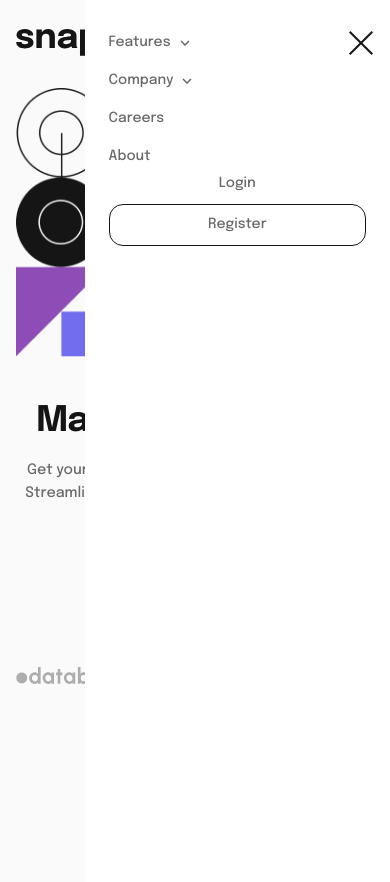
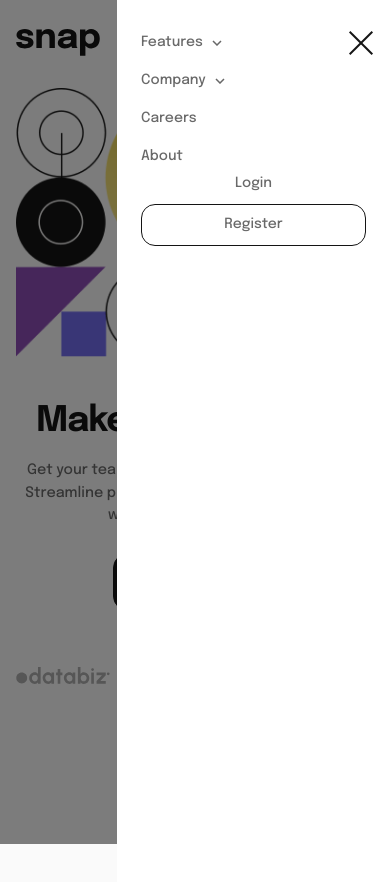
Before and after one commit to FelipeAmorimDev/Intro-section-with-dropdown-navigation, a plain HTML site: page index.html in a window 390 px wide. Both pictures are taken after a click on the picture 358 px from the left and 42 px from the top of the page. Drawn offline with Linux system fonts and the light colour scheme.

Commit message:
adicionado menu mobile

```diff
--- a/css/style.css
+++ b/css/style.css
@@ -54,7 +54,10 @@ a {
 }
 
 .header__nav {
-  width: 100%;
+ width: 100%;
+}
+
+.header__wrapper{
   display: flex;
   justify-content: space-between;
   align-items: center;
@@ -165,6 +168,7 @@ a {
   display: none;
   cursor: pointer;
   z-index: 3;
+  transition: all .3s;
 }
 
 @media (min-width:780px) {
@@ -185,23 +189,41 @@ a {
   .header {
     gap: 0px;
     justify-content: space-between;
-
   }
 
-  .header__nav {
+  .header__wrapper{
+    z-index: 2;
     position: absolute;
-    width: 66%;
-    height: 100%;
-    display: none;
+    width: 0;
+    height: 100vh;
+    display: block;
+    visibility: hidden;
     background-color: #fff;
     top: 0px;
-    right: 0px;
+    right: -40px;
     padding: 24px;
+    transition: all .3s;
   }
 
-  .header__nav.menucliked {
-    display: block;
+  .header__nav.menucliked  .header__wrapper{
+    width: calc(70% - 48px);
+    visibility: visible;
+    right: 0;
   }
+
+  .header__nav.menucliked{
+    background-color: rgba(0, 0, 0, 0.5);
+    position: absolute;
+    width: 100%;
+    height: 100vh;
+    top: 0;
+    left: 0;
+  }
+
+
+  /* .header__nav.menucliked {
+    background-color: red;
+  } */
 
   .header__nav-list,
   .header__list-right {
--- a/index.html
+++ b/index.html
@@ -15,14 +15,18 @@
 <body class="font-1-l">
   <header class="header font-1-s cor-1">
     <a class="header__logo" href="index.html"><img src="./images/logo.svg" alt="Snap"></a>
+
     <nav class="header__nav" aria-label="nav primaria">
+      <div class="header__wrapper">
         <ul class="header__nav-list">
           <li class="header__nav-item dropdown">
-          <a href="#freature" class="drop">Features<img class='arrow' src="./images/icon-arrow-down.svg" alt="" aria-hidden="true"></a>
+            <a href="#freature" class="drop">Features<img class='arrow' src="./images/icon-arrow-down.svg" alt=""
+                aria-hidden="true"></a>
             <div class="dropdown__freature">
               <ul class="dropdown__freature-list">
                 <li class="dropdown__freature-item">
-                <a href="https://www.google.com.br"><img src="./images/icon-todo.svg" alt="" aria-hidden="true">Todo List</a>
+                  <a href="https://www.google.com.br"><img src="./images/icon-todo.svg" alt="" aria-hidden="true">Todo
+                    List</a>
                 </li>
                 <li class="dropdown__freature-item">
                   <a href="#todo"><img src="./images/icon-calendar.svg" alt="" aria-hidden="true">Calendar</a>
@@ -37,7 +41,8 @@
             </div>
           </li>
           <li class="header__nav-item dropdown">
-          <a href="#company" class="drop" >Company<img class='arrow'  src="./images/icon-arrow-down.svg" alt="" aria-hidden="true"></a>
+            <a href="#company" class="drop">Company<img class='arrow' src="./images/icon-arrow-down.svg" alt=""
+                aria-hidden="true"></a>
             <div class="dropdown__company">
               <ul class="dropdown__freature-list">
                 <li class="dropdown__freature-item">
@@ -67,7 +72,9 @@
             <a href="#login" class="header__button">Register</a>
           </li>
         </ul>
+      </div>
     </nav>
+
 
     <img class="menuhb" src="./images/icon-menu.svg" alt="Menu">
   </header>
--- a/script/app.js
+++ b/script/app.js
@@ -5,9 +5,14 @@ const navMenu = document.querySelector('.header__nav')
 function menuMobile() {
   const isCliked = navMenu.classList.toggle('menucliked')
   if (isCliked) {
+    menuBtn.style.transform = 'rotate(180deg)'
     menuBtn.setAttribute('src', './images/icon-close-menu.svg')
+    document.body.style.overflow = 'hidden'
+
   } else {
+    menuBtn.style.transform = 'rotate(-180deg)'
     menuBtn.setAttribute('src', './images/icon-menu.svg')
+    document.body.style.overflow = 'visible'
   }
 }
 
@@ -22,8 +27,6 @@ const dropdownShow = ({ target }) => {
     if (navMenu.classList.contains('menucliked')) {
       dropdownElement.classList.toggle('visible')
     }
-    const isVisible = dropdownElement.classList.contains('visible');
-
     arrowIcon.classList.toggle("arrowcliked")
   }
 }
@@ -34,7 +37,7 @@ window.onclick = (event) => {
   const isDropdown = event.target.matches('.drop');
   const isDropLink = event.target.matches('a');
   if (!isDropdown) {
-    if(!isDropLink){
+    if (!isDropLink) {
       dropdownsOpened.forEach(dropdown => {
         const arrowElement = dropdown.parentElement.children[0].children[0]
         dropdown.classList.remove('visible')
```
Lines whose indentation alone changed are shown as unchanged.
